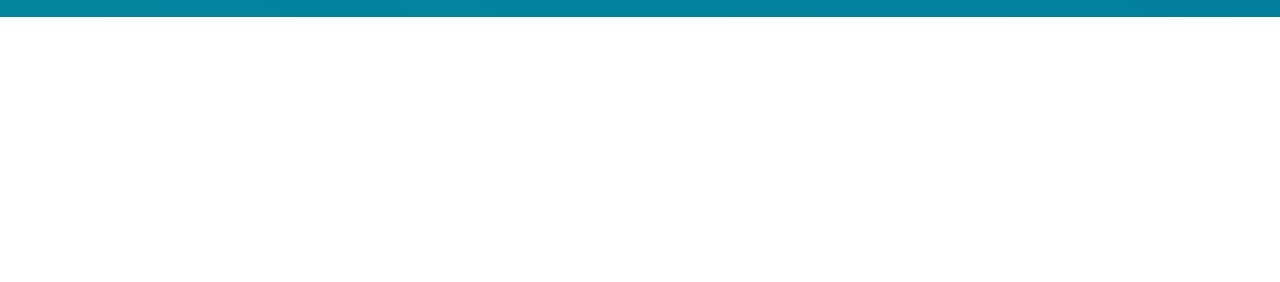
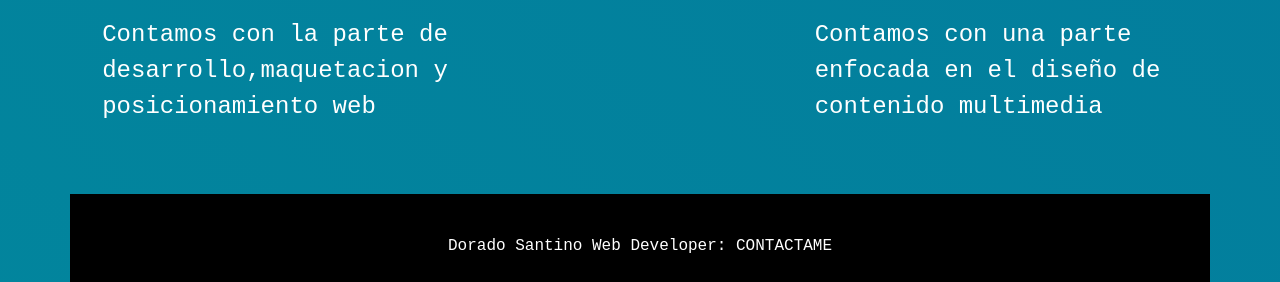
Before and after one commit to stdorado/Tercera-entrega-dorado, a plain HTML site: page index.html in a window 1280 px wide. Shown: the part 1514-1796 px from the top of the page. Before the commit the page ends 1531 px from the top, so only its background shows below. Drawn offline with nearby package versions, Linux system fonts and the light colour scheme.

Commit message:
Update index.html

```diff
--- a/index.html
+++ b/index.html
@@ -66,11 +66,11 @@
     <div class="row">
       <div class="col">
         <img src="img/pagina-lista.png" alt="logo de una pagina ya finalizada" width="50%">
-        <p></p>
+        <p>Contamos con la parte de desarrollo,maquetacion y posicionamiento web </p>
       </div>
       <div class="col">
         <img src="img/diseño-logos.png" alt="diseño de un logo" width="50%">
-        <p></p>
+        <p>Contamos con una parte enfocada en el diseño de contenido multimedia</p>
       </div>
     </div>
   </div>
@@ -78,7 +78,15 @@
 
 
 
-
+   <footer>
+    <footer class="text-center text-white">
+      <div class="container m-3"></div>
+      <div class="text-center p-4 bg-black">
+        Dorado Santino Web Developer:
+        <a class="text-white text-decoration-none" href="/html/contacto-Xionnetix.html">CONTACTAME</a>
+      </div>
+    </footer>
+  </footer>
 
 
 
```
